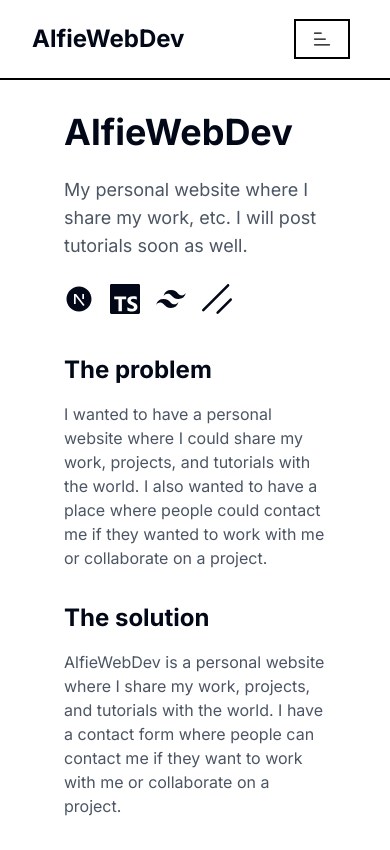
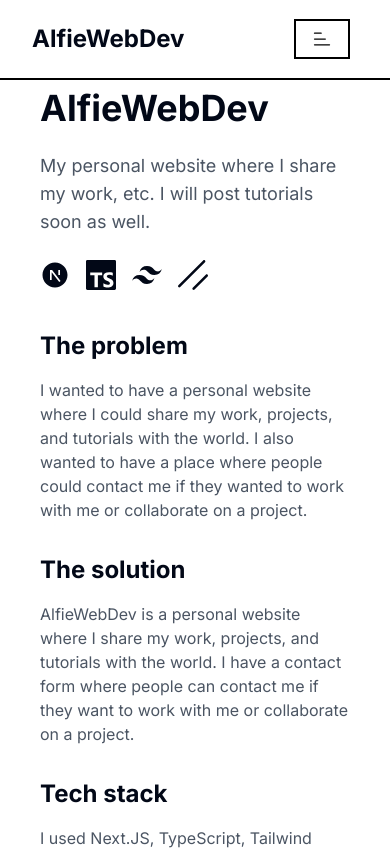
Before and after one commit to alfredonline/personal-portfolio, a Next.js app: page /project/alfie-web-dev in a window 390 px wide. Shown: the top 850 px of the page. Built offline with nearby package versions, Linux system fonts and the light colour scheme.

Commit message:
fix image typo

```diff
--- a/config/site-data.ts
+++ b/config/site-data.ts
@@ -217,7 +217,7 @@
     id: "03",
     title: "AlfieWebDev",
     desc: "My personal website where I share my work, etc. I will post tutorials soon as well.",
-    imgPreview: "/alfiedwebdev-preview.png",
+    imgPreview: "/alfiewebdev-preview.png",
     slug: "alfie-web-dev",
     imgAlt: "AlfieWebDev landing page",
     link: "https://alfiewebdev.com",
--- a/src/app/project/[slug]/page.tsx
+++ b/src/app/project/[slug]/page.tsx
@@ -25,7 +25,7 @@
   return (
     <Container className="!pt-0">
       <article className="mx-auto max-w-screen-md ">
-        <div className="p-8 min-h-screen">
+        <div className="p-2 md:p-8 min-h-screen">
           <h2 className="text-4xl font-bold">
             {!data?.title ? project : data.title}
           </h2>
```
